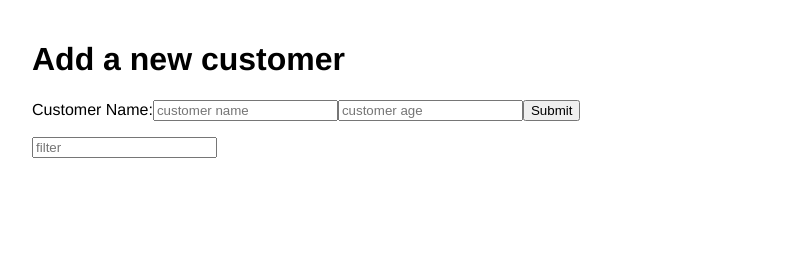
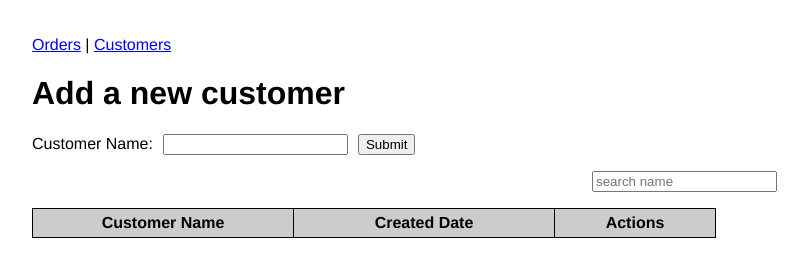
Before and after one commit to Hollyw00d/full-mean-orders-and-customers, a website: page client/index.html at #!/customers in a window 1280 px wide. Shown: the whole page, without its empty margins (148-956 px from the left). Drawn offline with nearby package versions, Linux system fonts and the light colour scheme; some packages are replaced by stand-ins of ours; no server answers.

Commit message:
customers page done

```diff
--- a/client/index.html
+++ b/client/index.html
@@ -1,5 +1,6 @@
 <html ng-app="customers_app">
 <head>
+    <base href="/"/>
     <title>Full Mean Orders and Customers</title>
     <!-- require angular -->
     <script type="text/javascript" src="https://ajax.googleapis.com/ajax/libs/angularjs/1.3.15/angular.min.js"></script>
@@ -16,7 +17,13 @@
 <body>
 
 <!-- Points to partials -->
-<div id="wrapper" ng-view="">
+<div id="wrapper">
+
+<p id="nav"><a href="/">Orders</a> | <a href="#customers">Customers</a></p>
+
+    <div ng-view="">
+
+    </div>
 
 </div>
 
--- a/client/javascripts/app.js
+++ b/client/javascripts/app.js
@@ -5,6 +5,7 @@ var customers_app = angular.module("customers_app", ["ngRoute"]);
 
 // Get routes for partials
 customers_app.config(function($routeProvider) {
+
     $routeProvider
         .when("/", {
             templateUrl: "partials/orders.html"
--- a/client/javascripts/factories/customerFactory.js
+++ b/client/javascripts/factories/customerFactory.js
@@ -19,7 +19,7 @@ customers_app.factory("CustomerFactory", function($http) {
     factory.addCustomer = function(info, callback) {
 
         $http.post("/save", info).success(function() {
-            customers.push({name: info.name, age: info.age});
+            customers.push({name: info.name});
             callback(customers);
         });
 
--- a/client/partials/customers.html
+++ b/client/partials/customers.html
@@ -2,20 +2,31 @@
 
     <h1>Add a new customer</h1>
 
-        <p>
-            Customer Name:<input type="text" ng-model="new_customer.name" placeholder="customer name"><input type="text" ng-model="new_customer.age" placeholder="customer age"><input type="submit" ng-click="addCustomer()">
+        <p id="add-customer">
+            Customer Name:<input type="text" ng-model="new_customer.name"><input type="submit" ng-click="addCustomer()">
         </p>
 
-        <input type="text" ng-model="filter_name" placeholder="filter">
+        <p id="search-name"><input type="text" ng-model="filter_name" placeholder="search name"></p>
 
-        <ul>
-            <!-- here is where we are going to display customers -->
-            <li ng-repeat="customer in customers | filter: filter_name">
-                {{customer.name}}, {{customer.age}} <a href="/destroy/{{ customer._id }}">Delete</a>
-            </li>
-        </ul>
+        <table class="customers-orders-table">
+            <thead>
+                <tr>
+                    <th>Customer Name</th>
+                    <th>Created Date</th>
+                    <th class="last-col">Actions</th>
+                </tr>
+            </thead>
 
+            <tbody>
+                <tr ng-repeat="customer in customers | filter: filter_name">
+                    <td ng-bind="customer.name"></td>
+                    <td ng-bind="customer.created_at.slice(0, 10) + ', ' + customer.created_at.slice(12, 22)"></td>
+                    <td><a href="/destroy/{{ customer._id }}">Delete</a></td>
 
+                </tr>
 
+            </tbody>
+
+        </table>
 
 </div>
--- a/client/stylesheets/styles.css
+++ b/client/stylesheets/styles.css
@@ -9,3 +9,44 @@ body {
     padding: 20px;
     margin: 0 auto;
 }
+
+.customers-orders-table {
+    border-collapse: collapse;
+    border: 1px solid #000;
+}
+
+.customers-orders-table thead tr {
+    background: #ccc;
+}
+
+.customers-orders-table th {
+    padding: 5px;
+    width: 250px;
+    text-align: center;
+    border: 1px solid #000;
+    border-width: 0 1px 0 1px;
+}
+
+.customers-orders-table tbody tr:nth-child(odd) {
+    background: #eee;
+}
+
+.customers-orders-table td {
+    padding: 5px;
+    border: 1px solid #000;
+    border-width: 0 1px 0 1px;
+}
+
+.last-col {
+    width: 150px !important;
+}
+
+#add-customer input[type=text] {
+    display: inline-block;
+    margin: 0 10px 0 10px;
+}
+
+#search-name input {
+    display: inline-block;
+    margin: 0 0 0 560px;
+}
--- a/server/controllers/customers.js
+++ b/server/controllers/customers.js
@@ -41,6 +41,7 @@ module.exports = (function() {
                     console.log("Customer POSTED", customer);
 
                     res.redirect("/");
+
                 }
 
             });
@@ -56,10 +57,8 @@ module.exports = (function() {
                 }
                 else {
                     console.log("Customer deleted!");
-                    res.redirect("/#customers");
+                    res.redirect("/customers");
                 }
-
-
 
             });
 
--- a/server/models/customer.js
+++ b/server/models/customer.js
@@ -4,10 +4,10 @@
 // We want to create a file that has the schema for our customers and creates a model that we can then call upon in our controller
 var mongoose = require('mongoose');
 
-// create our CustomerSchema
 var CustomerSchema = new mongoose.Schema({
     name: String,
-    age: Number
+    //created_at: {type: Date, default: Date.now }
+    created_at: {type: Date, default: Date.now}
 });
 
 
```
